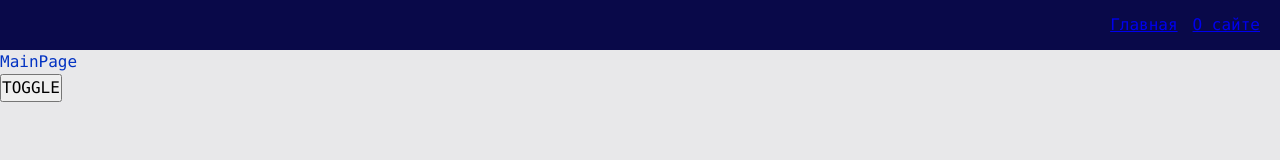
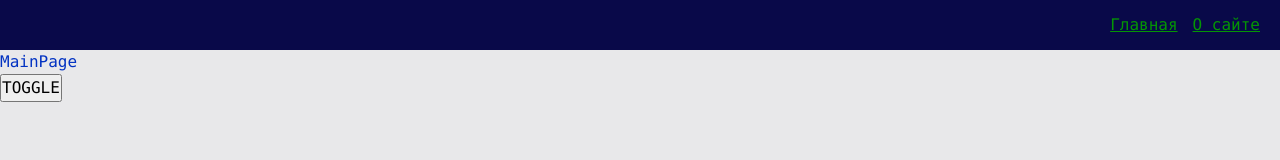
Before and after one commit to Kupl91/Deep-react, a React app: page / in a window 1280 px wide. Shown: the top 160 px of the page. Built offline with nearby package versions, Linux system fonts and the light colour scheme.

Commit message:
Ссылка+ ui kit

```diff
--- a/src/app/styles/themes/dark.scss
+++ b/src/app/styles/themes/dark.scss
@@ -4,4 +4,6 @@
 
     --primary-color: #049604;
     --secondary-color: #04ff04;
+    --inverted-primary-color: #0232c2;
+    --inverted-secondary-color: #0250f7;
 }
--- a/src/app/styles/themes/normal.scss
+++ b/src/app/styles/themes/normal.scss
@@ -4,4 +4,6 @@
 
     --primary-color: #0232c2;
     --secondary-color: #0449e0;
+    --inverted-primary-color: #049604;
+    --inverted-secondary-color: #04ff04;
 }
--- /dev/null
+++ b/src/shared/ui/AppLink/AppLink.module.scss
@@ -0,0 +1,11 @@
+.AppLink {
+    color: var(--primary-color);
+}
+
+.primary {
+    color: var(--primary-color);
+}
+
+.secondary {
+    color: var(--inverted-primary-color);
+}
--- /dev/null
+++ b/src/shared/ui/AppLink/AppLink.tsx
@@ -0,0 +1,35 @@
+//src\shared\ui\AppLink\AppLink.tsx
+import { classNames } from 'shared/lib/classNames/classNames'
+import cls from './AppLink.module.scss'
+import { Link, LinkProps } from 'react-router-dom'
+import { FC } from 'react'
+
+export enum AppLinkTheme {
+    PRIMARY = 'primary',
+    SECONDARY = 'secondary'
+}
+
+
+interface AppLinkProps extends LinkProps {
+    className?: string
+    theme?: AppLinkTheme
+}
+
+export const AppLink: FC<AppLinkProps> = (props) => {
+    const {
+        to,
+        children,
+        className,
+        theme = AppLinkTheme.PRIMARY,
+        ...otherProps
+    } = props
+  return (
+    <Link
+        to={to}
+        className={classNames(cls.AppLink, {}, [className, cls[theme]])}
+        {...otherProps}
+        >
+        {children}
+    </Link>
+  )
+}
--- a/src/widgets/Navbar/ui/Navbar.tsx
+++ b/src/widgets/Navbar/ui/Navbar.tsx
@@ -2,6 +2,7 @@
 import { Link } from 'react-router-dom'
 import { classNames } from 'shared/lib/classNames/classNames'
 import cls from './Navbar.module.scss'
+import { AppLink, AppLinkTheme } from 'shared/ui/AppLink/AppLink'
 
 interface NavbarProps {
     className?: string
@@ -11,8 +12,8 @@
   return (
     <div className={classNames(cls.Navbar, {}, [className])}>
         <div className={cls.links}>
-            <Link to={'/'} className={cls.mainLink}>Главная</Link>
-            <Link to={'/about'}>О сайте</Link>
+            <AppLink theme={AppLinkTheme.SECONDARY} to={'/'} className={cls.mainLink}>Главная</AppLink>
+            <AppLink theme={AppLinkTheme.SECONDARY} to={'/about'}>О сайте</AppLink>
         </div>
     </div>
   )
```
